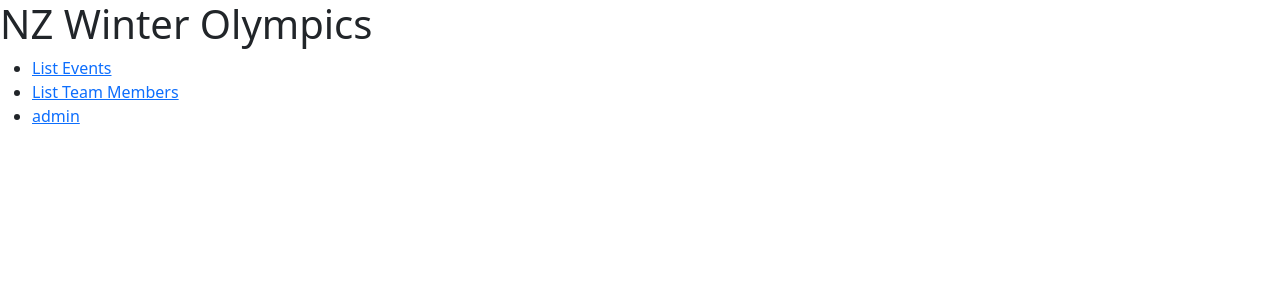
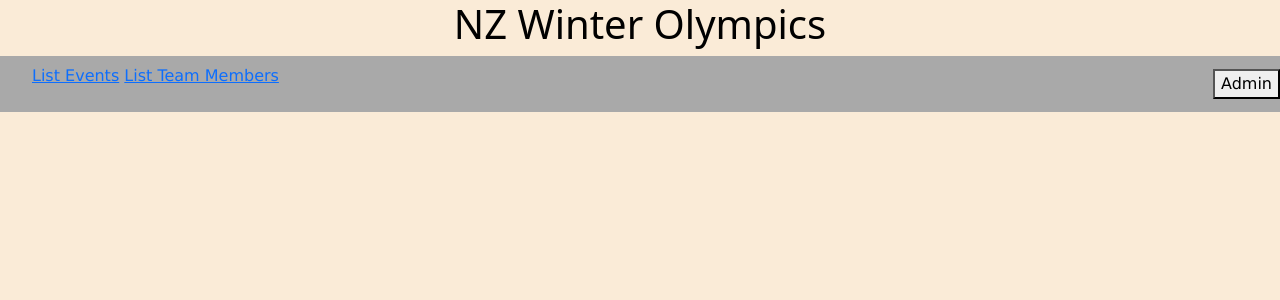
Before and after one commit to dorachenxiW/636_FinalProject, a Flask app: page / in a window 1280 px wide. Shown: the top 300 px of the page. Run offline with Flask 3, Linux system fonts and the light colour scheme.

Commit message:
create site.css

```diff
--- a/nzolywebapp/static/site.css
+++ b/nzolywebapp/static/site.css
@@ -0,0 +1,16 @@
+
+.h1{
+    color: black;
+    text-align: center;
+}
+.navbar {
+    background-color: darkgray;
+    font-size: medium;
+    font-family:'Lucida Sans', 'Lucida Sans Regular', 'Lucida Grande', 'Lucida Sans Unicode', Geneva, Verdana, sans-serif;
+    color: white;
+    padding: auto;
+}
+
+.body {
+    background-color: antiquewhite;
+}
--- a/nzolywebapp/templates/base.html
+++ b/nzolywebapp/templates/base.html
@@ -2,21 +2,24 @@
 <html>
     <head>
         <meta charset="utf-8" />
-        <title>{% block title %}{% endblock %}</title>
+        <title>{% block title %}Home Page{% endblock %}</title>
         <!-- CSS only -->
         <link href="https://cdn.jsdelivr.net/npm/bootstrap@5.3.0-alpha3/dist/css/bootstrap.min.css" rel="stylesheet" integrity="sha384-KK94CHFLLe+nY2dmCWGMq91rCGa5gtU4mk92HdvYe+M/SXH301p5ILy+dN9+nJOZ" crossorigin="anonymous">
-    </head>
-    <body>
-      <nav>
-            <h1>NZ Winter Olympics</h1>
-            <ul>
-                <li><a href="{{ url_for('listevents') }}">List Events</a></li>
-                <li><a href="{{ url_for('listmembers') }}">List Team Members</a></li>
-                <li><a href="{{ url_for('admin') }}">admin</a></li>
+        <link rel="stylesheet" type="text/css" href="{{ url_for('static', filename='site.css')}}" />
+      </head>
+    <body class="body">
+      <h1 class="h1">NZ Winter Olympics</h1>
+          <div class="navbar">
+            <ul class="nav-item">
+                <a href="{{ url_for('listevents') }}">List Events</a>
+                <a href="{{ url_for('listmembers') }}">List Team Members</a>
+            </ul>
+            <a href="{{ url_for('admin') }}">
+              <button type="button">Admin</button>
+            </a>
+          </div>
 
-            </ul>
-          </nav>
-          <section class="content">
+          <section class="body-content">
             <header>
               {% block header %}{% endblock %}
             </header>
@@ -27,5 +30,6 @@
           </section>
         <!-- JavaScript Bundle with Popper -->
         <script src="https://cdn.jsdelivr.net/npm/bootstrap@5.3.0-alpha3/dist/js/bootstrap.bundle.min.js" integrity="sha384-ENjdO4Dr2bkBIFxQpeoTz1HIcje39Wm4jDKdf19U8gI4ddQ3GYNS7NTKfAdVQSZe" crossorigin="anonymous"></script>
+
     </body>
 </html>
```
